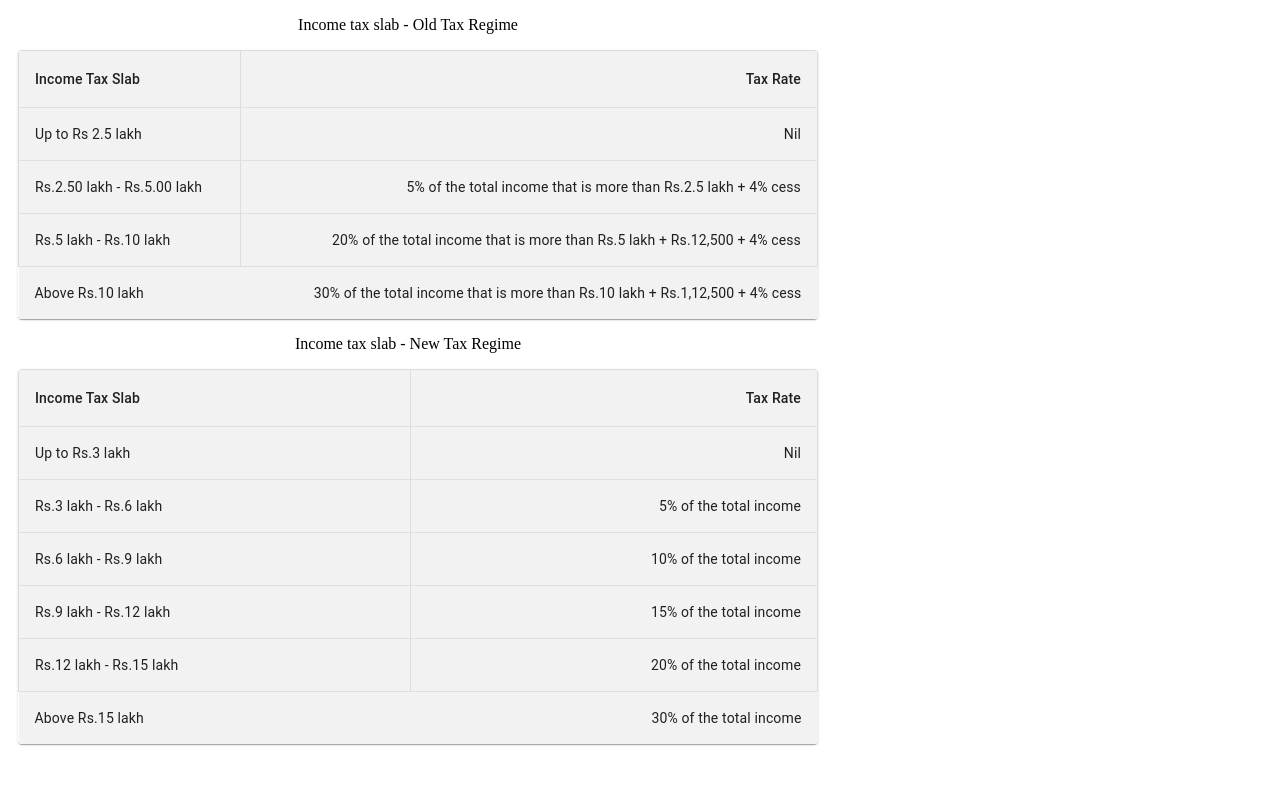
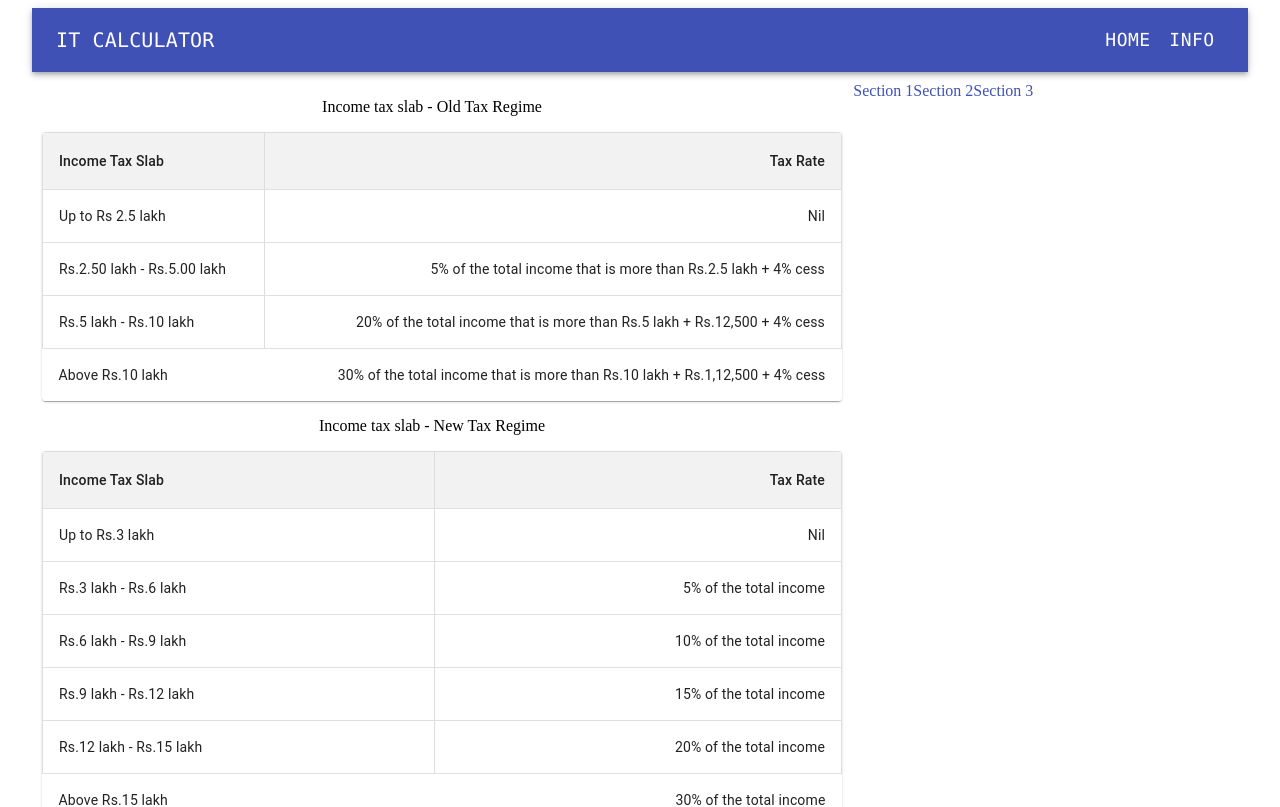
Before and after one commit to Saipraneeth1001/IT-cal-ui, a React (Create React App) app: page /info in a window 1280 px wide. Shown: the top 807 px of the page. Built offline with nearby package versions, Linux system fonts and the light colour scheme.

Commit message:
Created info page
1. Added Info page

2. Add separate section to links

3. Scroll to view - sample added not in working condition

```diff
--- a/src/components/Info.js
+++ b/src/components/Info.js
@@ -6,7 +6,6 @@ const Info = () => {
     return(
       <div>
         <BasicTable rows={OldTaxRegime} taxRegime="Income tax slab - Old Tax Regime"/>
-
         <BasicTable rows={NewTaxRegime} taxRegime="Income tax slab - New Tax Regime"/>
       </div>
 
--- a/src/components/Navbar.js
+++ b/src/components/Navbar.js
@@ -58,9 +58,9 @@ const Navbar = () => {
       path: '/',
     },
     {
-      title: 'About',
+      title: 'Info',
       icon: <InfoIcon />,
-      path: '/about',
+      path: '/info',
     },
   ];
 
@@ -95,15 +95,15 @@ const Navbar = () => {
           >
             <MenuIcon />
           </IconButton>
-          <Typography variant="h6" className={classes.title}>
-            My App
+          <Typography variant="h6" className={classes.title} style={{fontFamily: 'consolas'}}>
+            IT CALCULATOR
           </Typography>
           <div className={classes.menuButtons}>
-            <Button color="inherit" component="a" href="/">
+            <Button color="inherit" component="a" href="/" style={{fontFamily: 'consolas', fontSize: 18}}>
               Home
             </Button>
-            <Button color="inherit" component="a" href="/about">
-              About
+            <Button color="inherit" component="a" href="/info" style={{fontFamily: 'consolas', fontSize: 18}}>
+              Info
             </Button>
           </div>
         </Toolbar>
--- a/src/forms/TaxableIncomeForm.js
+++ b/src/forms/TaxableIncomeForm.js
@@ -33,7 +33,7 @@ export default function TaxableIncomeForm() {
     <>
     <Box sx={{ display: "flex", flexDirection: "column" }} style={{marginTop: 2}}>
       <Typography variant="h5">Taxable Income Calculator</Typography>
-      <Typography variant="span" style={{marginTop: 2}}>
+      <Typography variant="span" style={{marginTop: 4, marginBottom: 2}}>
         These details can be found in payslip/offer letter
       </Typography>
       <div style={{ marginTop: 6}}>
--- a/src/layouts/HRALayout.js
+++ b/src/layouts/HRALayout.js
@@ -1,5 +1,5 @@
 import React from "react";
-import { Grid } from "@material-ui/core";
+import { Grid, Container } from "@material-ui/core";
 import HRACalculatorForm from "../forms/HRACalulatorForm";
 import GlobalValues from "../components/GlobalValues";
 import Navbar from "../components/Navbar";
@@ -7,8 +7,8 @@ import Navbar from "../components/Navbar";
 const GridComponent = () => {
   return (
     // <div style={{ width: '800px', margin: '0 auto' }}>
-    <>
-      <Navbar />
+    <Container>
+      {/* <Navbar /> */}
       <Grid container spacing={2} style={{ marginTop: 2 }}>
         <Grid item xs={8} md={8}>
           <HRACalculatorForm />
@@ -17,7 +17,7 @@ const GridComponent = () => {
           <GlobalValues />
         </Grid>
       </Grid>
-    </>
+    </Container>
 
     // </div>
   );
--- /dev/null
+++ b/src/layouts/ScrollToSection.js
@@ -0,0 +1,26 @@
+import React from 'react';
+import { Link, Typography } from '@material-ui/core';
+
+const ScrollToSectionComponent = () => {
+  const scrollToSection = (event, sectionId) => {
+    event.preventDefault();
+    const section = document.getElementById(sectionId);
+    section.scrollIntoView({ behavior: 'smooth' });
+  };
+
+  return (
+    <Typography variant="body1">
+      <Link href="#" onClick={(event) => scrollToSection(event, 'section1')}>
+        Section 1
+      </Link>
+      <Link href="#" onClick={(event) => scrollToSection(event, 'section2')}>
+        Section 2
+      </Link>
+      <Link href="#" onClick={(event) => scrollToSection(event, 'section3')}>
+        Section 3
+      </Link>
+     </Typography>
+  );
+};
+
+export default ScrollToSectionComponent;
--- a/src/layouts/TaxableIncomeLayout.js
+++ b/src/layouts/TaxableIncomeLayout.js
@@ -3,12 +3,13 @@ import { Grid } from "@material-ui/core";
 import GlobalValues from "../components/GlobalValues";
 import Navbar from "../components/Navbar";
 import TaxableIncomeForm from "../forms/TaxableIncomeForm";
+import { Container } from "@mui/material";
 
 const GridComponent = () => {
   return (
     // <div style={{ width: '800px', margin: '0 auto' }}>
-    <>
-      <Navbar />
+    <Container>
+      {/* <Navbar /> */}
       <Grid container spacing={2} style={{ marginTop: 2 }}>
         <Grid item xs={8} md={8}>
           <TaxableIncomeForm />
@@ -17,7 +18,7 @@ const GridComponent = () => {
           <GlobalValues />
         </Grid>
       </Grid>
-    </>
+    </Container>
 
     // </div>
   );
--- a/src/pages/CalculateTaxPage.js
+++ b/src/pages/CalculateTaxPage.js
@@ -0,0 +1,27 @@
+import { Container, Grid } from "@material-ui/core";
+import React from "react";
+import TaxableIncomeLayout from "../layouts/TaxableIncomeLayout";
+import HRALayout from "../layouts/HRALayout";
+import Navbar from "../components/Navbar";
+import { Box } from "@mui/material";
+import HRACalculatorForm from "../forms/HRACalulatorForm";
+import TaxableIncomeForm from "../forms/TaxableIncomeForm";
+import GlobalValues from "../components/GlobalValues";
+
+
+export default function CalculateTaxPage() {
+  return (
+    <Container>
+      <Navbar />
+      <Grid container spacing={2} style={{ marginTop: 2 }}>
+        <Grid item xs={8} md={8}>
+          <HRACalculatorForm />
+          <TaxableIncomeForm />
+        </Grid>
+        <Grid item xs={4} md={4}>
+          <GlobalValues />
+        </Grid>
+      </Grid>
+    </Container>
+  );
+}
--- a/src/pages/Infopage.js
+++ b/src/pages/Infopage.js
@@ -0,0 +1,46 @@
+import { Container, Grid, Link } from "@material-ui/core";
+import React from "react";
+import Info from "../components/Info";
+import Navbar from "../components/Navbar";
+import GlobalValues from "../components/GlobalValues";
+
+export default function Infopage() {
+  const scrollToSection = (event, sectionId) => {
+    event.preventDefault();
+    const section = document.getElementById(sectionId);
+    section.scrollIntoView({ behavior: "smooth" });
+  };
+
+  return (
+    <Container>
+      <Navbar />
+      <Grid container spacing={2} style={{ marginTop: 2 }}>
+        <Grid item xs={8} md={8}>
+          <Info id="section1" />
+          <Info id="section2" />
+          <Info id="section3" />
+        </Grid>
+        <Grid item xs={4} md={4}>
+          <Link
+            href="#"
+            onClick={(event) => scrollToSection(event, "section1")}
+          >
+            Section 1
+          </Link>
+          <Link
+            href="#"
+            onClick={(event) => scrollToSection(event, "section2")}
+          >
+            Section 2
+          </Link>
+          <Link
+            href="#"
+            onClick={(event) => scrollToSection(event, "section3")}
+          >
+            Section 3
+          </Link>
+        </Grid>
+      </Grid>
+    </Container>
+  );
+}
--- a/src/styled-components/Table.js
+++ b/src/styled-components/Table.js
@@ -26,10 +26,12 @@ import Paper from '@mui/material/Paper';
               key={row.name}
               sx={{ '&:last-child td, &:last-child th': { border: 0 } }}
             >
-              <TableCell component="th" scope="row">
+              <TableCell component="th" scope="row"
+              style={{backgroundColor: "white"}}
+              >
                 {row.name}
               </TableCell>
-              <TableCell style={{backgroundColor: "#f2f2f2"}} align="right">{row.percent}</TableCell>
+              <TableCell style={{backgroundColor: "white"}} align="right">{row.percent}</TableCell>
 
             </TableRow>
           ))}
```
Also changed, not shown: src/components/Router.js (+9 -14 lines).
